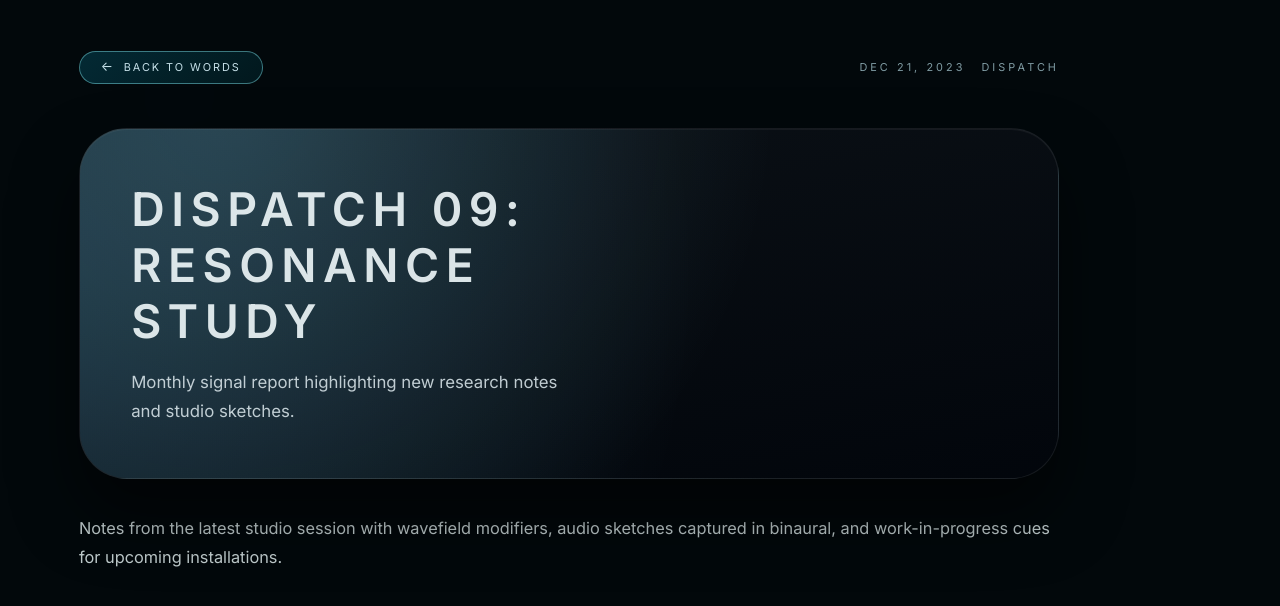
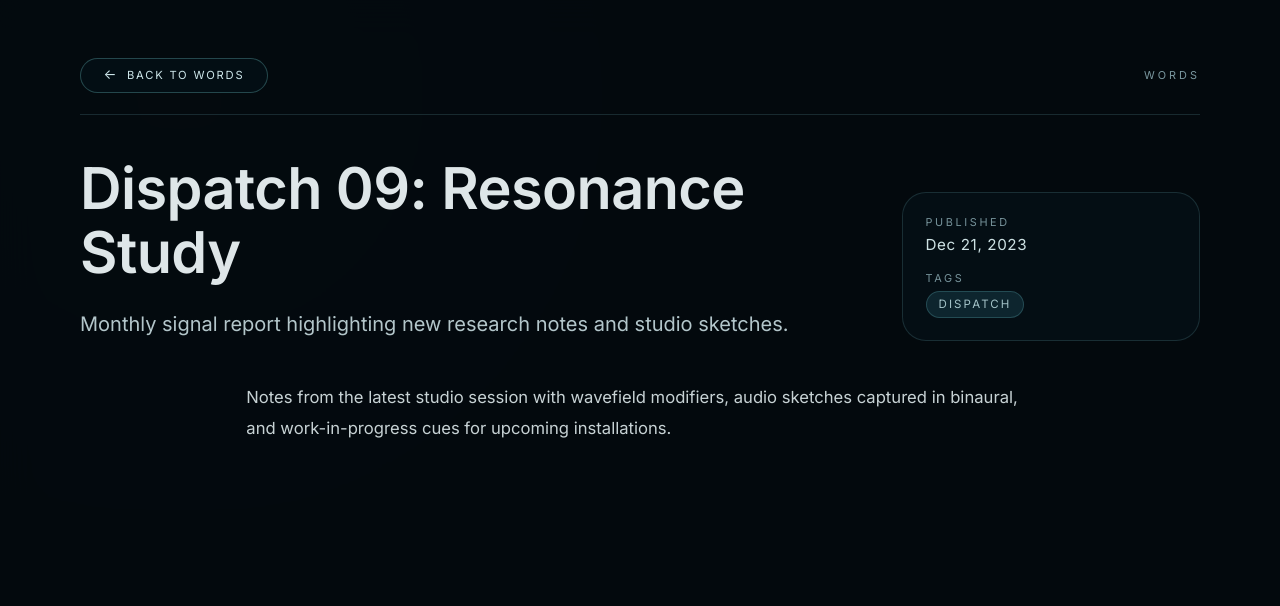
Before and after one commit to itsjaydesu/jayfolio, a Next.js app: page /words/dispatch-09 in a window 1280 px wide. Shown: the top 606 px of the page. Built offline with nearby package versions, Linux system fonts and the light colour scheme.

Commit message:
refactor(detail-view): update styles and structure for improved layout and metadata presentation

```diff
--- a/app/globals.css
+++ b/app/globals.css
@@ -1134,19 +1134,17 @@ a {
   inset: 0;
   z-index: 18;
   min-height: 100vh;
-  padding: clamp(1.6rem, 6vw, 3.2rem) clamp(1.6rem, 5vw, 4.2rem);
+  padding: clamp(2rem, 6vw, 3.6rem) clamp(1.8rem, 5vw, 4.6rem);
   display: flex;
-  flex-direction: column;
+  justify-content: center;
   align-items: flex-start;
-  justify-content: flex-start;
-  gap: clamp(1.4rem, 4vw, 2.4rem);
-  backdrop-filter: blur(22px);
-  background: rgba(3, 9, 12, 0.96);
+  backdrop-filter: blur(18px);
+  background: rgba(4, 10, 14, 0.94);
   overflow-y: auto;
   scrollbar-gutter: stable both-edges;
   opacity: 0;
-  transform: translateY(18px) scale(0.995);
-  transform-origin: top left;
+  transform: translateY(20px) scale(0.992);
+  transform-origin: top center;
   pointer-events: none;
   transition: opacity 0.44s cubic-bezier(0.33, 1, 0.68, 1),
     transform 0.44s cubic-bezier(0.33, 1, 0.68, 1);
@@ -1189,113 +1187,200 @@ a {
 }
 
 .detail-view {
-  width: min(980px, 100%);
-  margin: 0;
-  display: grid;
-  gap: clamp(1.2rem, 3vw, 2.2rem);
-  color: rgba(232, 238, 240, 0.95);
+  width: min(1120px, 100%);
+  margin: 0 auto;
+  display: grid;
+  gap: clamp(1.6rem, 3.2vw, 2.8rem);
+  color: rgba(234, 242, 244, 0.95);
 }
 
 .detail-view__nav {
   display: flex;
+  align-items: center;
   justify-content: space-between;
-  align-items: center;
+  gap: 1rem;
   flex-wrap: wrap;
-  gap: 0.75rem 1.2rem;
-  width: 100%;
+  padding-bottom: clamp(0.8rem, 2vw, 1.3rem);
+  border-bottom: 1px solid rgba(132, 210, 222, 0.16);
 }
 
 .detail-view__back {
   display: inline-flex;
   align-items: center;
   gap: 0.55rem;
-  padding: 0.48rem 1.3rem;
+  padding: 0.55rem 1.4rem;
   border-radius: 999px;
-  border: 1px solid rgba(138, 248, 255, 0.42);
-  background: linear-gradient(
-    135deg,
-    rgba(4, 52, 64, 0.78),
-    rgba(2, 26, 32, 0.88)
-  );
-  color: rgba(223, 250, 255, 0.94);
-  letter-spacing: 0.18em;
+  border: 1px solid rgba(138, 248, 255, 0.24);
+  background: rgba(6, 24, 30, 0.45);
+  color: rgba(222, 248, 252, 0.92);
+  letter-spacing: 0.16em;
   text-transform: uppercase;
   text-decoration: none;
-  font-size: 0.68rem;
-  transition: transform 0.2s ease, box-shadow 0.2s ease, background 0.2s ease;
+  font-size: 0.7rem;
+  transition: transform 0.2s ease, box-shadow 0.2s ease, background 0.2s ease,
+    border-color 0.2s ease;
+}
+
+.detail-view__back::before {
+  content: "←";
+  font-size: 0.85rem;
+  transform: translateY(-0.05rem);
 }
 
 .detail-view__back:hover,
 .detail-view__back:focus-visible {
   outline: none;
   transform: translateY(-2px);
-  background: linear-gradient(
-    135deg,
-    rgba(6, 68, 82, 0.88),
-    rgba(4, 48, 56, 0.96)
-  );
-  box-shadow: 0 12px 22px rgba(0, 0, 0, 0.38),
-    0 0 0 1px rgba(138, 248, 255, 0.55);
+  border-color: rgba(138, 248, 255, 0.45);
+  background: rgba(10, 40, 48, 0.6);
+  box-shadow: 0 18px 28px rgba(0, 0, 0, 0.36);
 }
 
 .detail-view__stamps {
+  display: inline-flex;
+  gap: 0.8rem;
+  flex-wrap: wrap;
+  font-size: 0.68rem;
+  letter-spacing: 0.28em;
+  text-transform: uppercase;
+  color: rgba(178, 220, 228, 0.68);
+}
+
+.detail-view__header {
+  display: grid;
+  gap: clamp(1.4rem, 3vw, 2.4rem);
+  align-items: end;
+}
+
+@media (min-width: 960px) {
+  .detail-view__header {
+    grid-template-columns: minmax(0, 1fr) minmax(240px, 0.38fr);
+    gap: clamp(1.6rem, 3vw, 2.6rem);
+  }
+}
+
+.detail-view__title-group {
+  display: grid;
+  gap: clamp(0.8rem, 2vw, 1.4rem);
+  max-width: min(780px, 100%);
+}
+
+.detail-view__title {
+  margin: 0;
+  font-size: clamp(2.4rem, 6vw, 3.6rem);
+  line-height: 1.12;
+  letter-spacing: -0.01em;
+  text-transform: none;
+}
+
+.detail-view__summary {
+  margin: 0;
+  font-size: clamp(1.05rem, 2.5vw, 1.25rem);
+  line-height: 1.7;
+  color: rgba(210, 232, 236, 0.85);
+}
+
+.detail-view__meta {
+  display: grid;
+  gap: 1.1rem;
+  padding: clamp(1rem, 2vw, 1.4rem);
+  border-radius: 24px;
+  border: 1px solid rgba(132, 210, 222, 0.16);
+  background: rgba(8, 24, 30, 0.45);
+}
+
+@media (max-width: 959px) {
+  .detail-view__meta {
+    grid-template-columns: repeat(auto-fit, minmax(180px, 1fr));
+  }
+}
+
+.detail-view__meta-item {
+  display: grid;
+  gap: 0.35rem;
+}
+
+.detail-view__meta-label {
+  font-size: 0.68rem;
+  letter-spacing: 0.24em;
+  text-transform: uppercase;
+  color: rgba(172, 210, 218, 0.68);
+}
+
+.detail-view__meta-value {
+  font-size: 0.95rem;
+  color: rgba(224, 244, 246, 0.92);
+  letter-spacing: 0.04em;
+}
+
+.detail-view__meta-tags {
+  margin: 0;
+  padding: 0;
+  list-style: none;
   display: flex;
-  align-items: center;
-  gap: 1rem;
-  font-size: 0.7rem;
-  letter-spacing: 0.28em;
-  text-transform: uppercase;
-  color: rgba(184, 236, 240, 0.7);
-}
-
-.detail-view__intro {
-  display: grid;
-  gap: clamp(0.6rem, 2vw, 1rem);
-  max-width: min(780px, 100%);
-}
-
-.detail-view__intro h1 {
-  margin: 0;
-  font-size: clamp(2rem, 5vw, 2.8rem);
-  letter-spacing: 0.14em;
-  text-transform: uppercase;
-}
-
-.detail-view__intro p {
-  margin: 0;
-  line-height: 1.7;
-  font-size: 1.05rem;
-  color: rgba(226, 236, 238, 0.88);
+  flex-wrap: wrap;
+  gap: 0.5rem;
+}
+
+.detail-view__meta-tags li {
+  padding: 0.35rem 0.75rem;
+  border-radius: 999px;
+  background: rgba(18, 48, 58, 0.7);
+  border: 1px solid rgba(138, 248, 255, 0.18);
+  font-size: 0.72rem;
+  letter-spacing: 0.18em;
+  text-transform: uppercase;
+  color: rgba(206, 240, 244, 0.78);
+}
+
+.detail-view__media {
+  margin: 0;
+  position: relative;
+  border-radius: 28px;
+  overflow: hidden;
+  box-shadow: 0 28px 48px rgba(0, 0, 0, 0.45);
+}
+
+.detail-view__media-image {
+  width: 100%;
+  height: clamp(260px, 45vw, 520px);
+  object-fit: cover;
+  display: block;
 }
 
 .detail-view__body {
   display: grid;
-  gap: clamp(1.5rem, 3vw, 2.5rem);
+  gap: clamp(1.4rem, 2.5vw, 2.4rem);
+}
+
+.detail-view__content {
+  max-width: 78ch;
+  margin: 0 auto;
 }
 
 .detail-view__content > * {
-  margin: 0 0 clamp(1.2rem, 3vw, 2rem) 0;
+  margin: 0 0 clamp(1.4rem, 3vw, 2.4rem) 0;
 }
 
 .detail-view__content p {
-  line-height: 1.75;
-  font-size: 1.02rem;
-  color: rgba(230, 236, 238, 0.88);
+  line-height: 1.82;
+  font-size: 1.04rem;
+  color: rgba(226, 238, 240, 0.88);
 }
 
 .detail-view__content h2,
 .detail-view__content h3,
 .detail-view__content h4 {
-  letter-spacing: 0.18em;
-  text-transform: uppercase;
-  font-family: "IBM Plex Mono", "Lucida Console", "Courier New", monospace;
-  margin-top: clamp(2.2rem, 4vw, 3rem);
+  margin: clamp(2rem, 4vw, 2.8rem) 0 clamp(0.8rem, 2vw, 1.1rem);
+  letter-spacing: 0.12em;
+  text-transform: uppercase;
+  color: rgba(226, 246, 248, 0.92);
 }
 
 .detail-view__content blockquote {
   margin: 0;
   padding-left: 1.5rem;
-  border-left: 3px solid rgba(138, 248, 255, 0.5);
+  border-left: 3px solid rgba(138, 248, 255, 0.3);
   color: rgba(204, 238, 240, 0.8);
   font-style: italic;
 }
@@ -3134,209 +3219,3 @@ a {
     mask-position: -220% 0, 100% 0;
   }
 }
-
-.detail-view {
-  width: min(980px, 100%);
-  margin: 0;
-  display: grid;
-  gap: clamp(1.2rem, 3vw, 2.2rem);
-  color: rgba(236, 244, 246, 0.92);
-}
-
-.detail-view__nav {
-  display: flex;
-  flex-wrap: wrap;
-  align-items: center;
-  justify-content: space-between;
-  gap: 0.75rem 1.2rem;
-  width: 100%;
-}
-
-.detail-view__back {
-  display: inline-flex;
-  align-items: center;
-  gap: 0.55rem;
-  padding: 0.48rem 1.3rem;
-  border-radius: 999px;
-  border: 1px solid rgba(138, 248, 255, 0.42);
-  background: linear-gradient(
-    135deg,
-    rgba(4, 52, 64, 0.78),
-    rgba(2, 26, 32, 0.88)
-  );
-  color: rgba(210, 236, 244, 0.94);
-  letter-spacing: 0.18em;
-  text-transform: uppercase;
-  text-decoration: none;
-  font-size: 0.68rem;
-  transition: transform 0.2s ease, box-shadow 0.2s ease, background 0.2s ease;
-}
-
-.detail-view__back::before {
-  content: "←";
-  font-size: 0.8rem;
-  transform: translateY(-0.05rem);
-}
-
-.detail-view__back:hover,
-.detail-view__back:focus-visible {
-  outline: none;
-  transform: translateY(-2px);
-  background: linear-gradient(
-    135deg,
-    rgba(6, 68, 82, 0.88),
-    rgba(4, 48, 56, 0.96)
-  );
-  box-shadow: 0 12px 22px rgba(0, 0, 0, 0.38),
-    0 0 0 1px rgba(138, 248, 255, 0.55);
-}
-
-.detail-view__stamps {
-  display: flex;
-  flex-wrap: wrap;
-  gap: 1rem;
-  font-size: 0.68rem;
-  letter-spacing: 0.28em;
-  text-transform: uppercase;
-  color: rgba(182, 220, 230, 0.7);
-}
-
-.detail-view__header {
-  display: grid;
-  gap: clamp(1.6rem, 4vw, 2.8rem);
-}
-
-.detail-view__hero {
-  position: relative;
-  display: grid;
-  gap: clamp(1.5rem, 3.5vw, 2.6rem);
-  padding: clamp(2.2rem, 5vw, 3.2rem);
-  border-radius: 48px;
-  border: 1px solid var(--border-soft);
-  background: radial-gradient(
-      circle at 15% -10%,
-      rgba(140, 230, 255, 0.18),
-      transparent 60%
-    ),
-    linear-gradient(170deg, rgba(12, 18, 24, 0.92), rgba(2, 6, 12, 0.96));
-  box-shadow: 0 36px 64px rgba(0, 0, 0, 0.55), inset 0 1px 0 rgba(255, 255, 255, 0.05);
-  overflow: hidden;
-  isolation: isolate;
-}
-
-.detail-view__hero::before {
-  content: "";
-  position: absolute;
-  inset: -18% -12% -30% -10%;
-  background: radial-gradient(
-    circle at 0% 40%,
-    rgba(110, 208, 255, 0.18),
-    transparent 58%
-  );
-  pointer-events: none;
-  z-index: 0;
-}
-
-@media (min-width: 960px) {
-  .detail-view__hero {
-    grid-template-columns: minmax(0, 1.05fr) minmax(320px, 0.95fr);
-    align-items: stretch;
-  }
-}
-
-.detail-view__intro {
-  position: relative;
-  display: grid;
-  gap: clamp(0.7rem, 2vw, 1.2rem);
-  max-width: min(720px, 100%);
-  z-index: 1;
-}
-
-.detail-view__intro h1 {
-  margin: 0;
-  font-size: clamp(2.1rem, 5vw, 2.9rem);
-  letter-spacing: 0.14em;
-  text-transform: uppercase;
-}
-
-.detail-view__intro p {
-  margin: 0;
-  line-height: 1.75;
-  color: rgba(222, 234, 238, 0.85);
-}
-
-.detail-view__media {
-  position: relative;
-  margin: 0;
-  display: grid;
-  place-items: stretch;
-  aspect-ratio: 4 / 3;
-  min-height: 240px;
-  border-radius: clamp(28px, 5vw, 40px);
-  overflow: hidden;
-  background: linear-gradient(
-    150deg,
-    rgba(18, 28, 42, 0.88),
-    rgba(4, 6, 12, 0.96)
-  );
-  z-index: 1;
-}
-
-.detail-view__media::after {
-  content: "";
-  position: absolute;
-  inset: 0;
-  background: radial-gradient(
-      circle at 28% 24%,
-      rgba(184, 236, 255, 0.16),
-      transparent 45%
-    ),
-    linear-gradient(165deg, rgba(0, 12, 20, 0.22), rgba(0, 0, 0, 0.45));
-  pointer-events: none;
-  mix-blend-mode: screen;
-}
-
-.detail-view__media-image {
-  width: 100%;
-  height: 100%;
-  object-fit: cover;
-  display: block;
-}
-
-.detail-view__body {
-  display: grid;
-  gap: clamp(1.4rem, 3vw, 2.2rem);
-}
-
-.detail-view__content > * {
-  margin: 0 0 clamp(1.2rem, 3vw, 1.8rem) 0;
-}
-
-.detail-view__content p {
-  line-height: 1.8;
-  font-size: 1.02rem;
-  color: rgba(226, 238, 240, 0.85);
-}
-
-.detail-view__content h2,
-.detail-view__content h3,
-.detail-view__content h4 {
-  letter-spacing: 0.12em;
-  text-transform: uppercase;
-  margin-top: clamp(2rem, 4vw, 2.6rem);
-}
-
-.detail-view__content blockquote {
-  padding-left: 1.5rem;
-  border-left: 3px solid rgba(132, 228, 240, 0.35);
-  color: rgba(204, 232, 236, 0.88);
-  font-style: italic;
-}
-
-.detail-view__content img,
-.detail-view__content video,
-.detail-view__content audio {
-  width: 100%;
-  border-radius: 18px;
-  box-shadow: 0 20px 38px rgba(0, 0, 0, 0.45);
-}
--- a/components/EntryDetail.jsx
+++ b/components/EntryDetail.jsx
@@ -114,6 +114,7 @@ export default function EntryDetail({ type, entry }) {
   const { title, summary, content, tags, createdAt, coverImage } = entry;
   const dateLabel = createdAt ? formatDisplayDate(createdAt) : '';
   const stageClasses = ['detail-stage'];
+  const typeLabel = type ? `${type.charAt(0).toUpperCase()}${type.slice(1)}` : '';
 
   if (stageState === 'entering') {
     stageClasses.push('is-fading-in');
@@ -130,7 +131,6 @@ export default function EntryDetail({ type, entry }) {
   return (
     <div className={stageClassName} ref={stageRef}>
       <div className={`detail-view detail-view--${type}`}>
-        <header className="detail-view__header">
         <nav className="detail-view__nav" aria-label="Detail navigation">
           <Link
             href={`/${type}`}
@@ -140,15 +140,37 @@ export default function EntryDetail({ type, entry }) {
             Back to {type}
           </Link>
           <div className="detail-view__stamps">
-              {dateLabel && <span>{dateLabel}</span>}
-              {tags?.length ? <span>{tags.join(' • ')}</span> : null}
+            {typeLabel && <span>{typeLabel}</span>}
           </div>
         </nav>
-          <div className="detail-view__hero">
-            <div className="detail-view__intro">
-              <h1>{title}</h1>
-              {summary && <p>{summary}</p>}
+
+        <header className="detail-view__header">
+          <div className="detail-view__title-group">
+            <h1 className="detail-view__title">{title}</h1>
+            {summary ? <p className="detail-view__summary">{summary}</p> : null}
           </div>
+          {(dateLabel || tags?.length) && (
+            <div className="detail-view__meta" aria-label="Entry metadata">
+              {dateLabel ? (
+                <div className="detail-view__meta-item">
+                  <span className="detail-view__meta-label">Published</span>
+                  <span className="detail-view__meta-value">{dateLabel}</span>
+                </div>
+              ) : null}
+              {tags?.length ? (
+                <div className="detail-view__meta-item">
+                  <span className="detail-view__meta-label">Tags</span>
+                  <ul className="detail-view__meta-tags">
+                    {tags.map((tag) => (
+                      <li key={tag}>{tag}</li>
+                    ))}
+                  </ul>
+                </div>
+              ) : null}
+            </div>
+          )}
+        </header>
+
         {coverImage?.url ? (
           <figure className="detail-view__media">
             <img
@@ -158,8 +180,7 @@ export default function EntryDetail({ type, entry }) {
             />
           </figure>
         ) : null}
-          </div>
-        </header>
+
         <article className="detail-view__body">
           <div className="detail-view__content" dangerouslySetInnerHTML={{ __html: content }} />
         </article>
```
Lines whose indentation alone changed are shown as unchanged.
